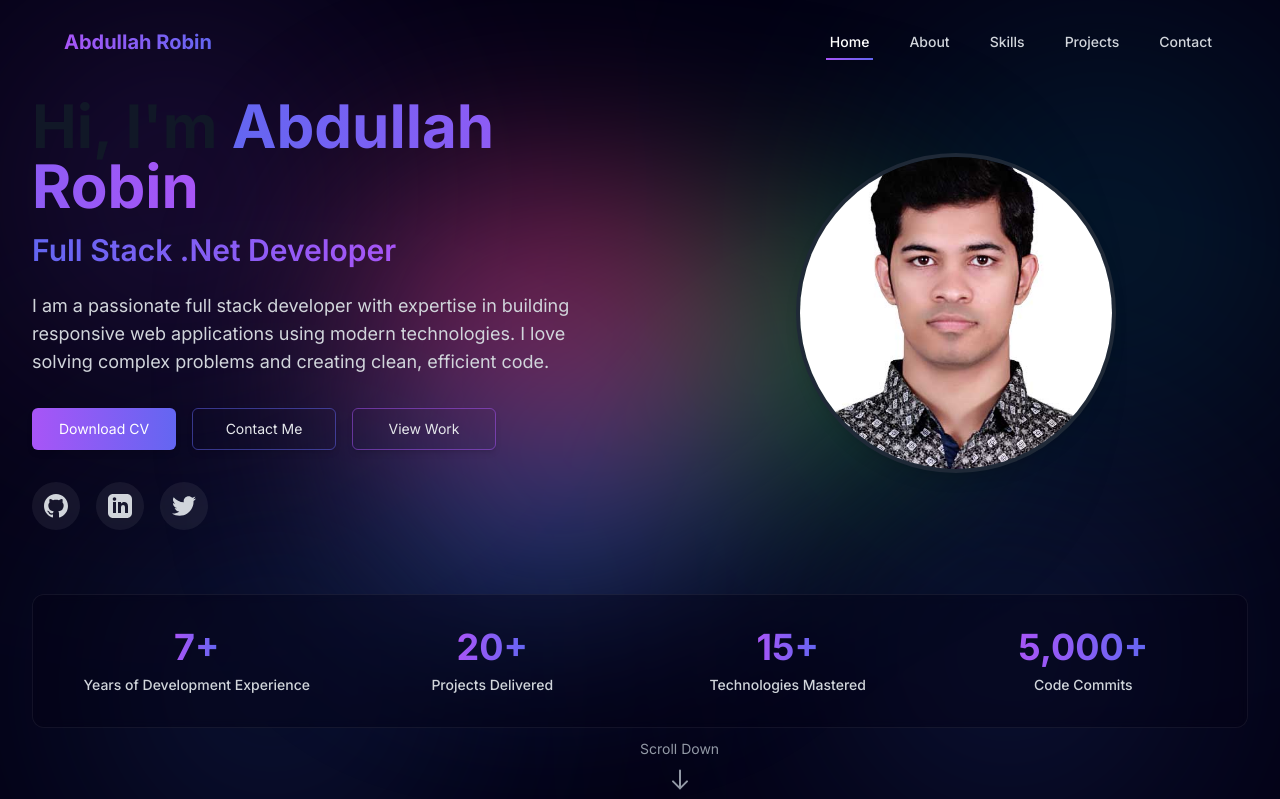
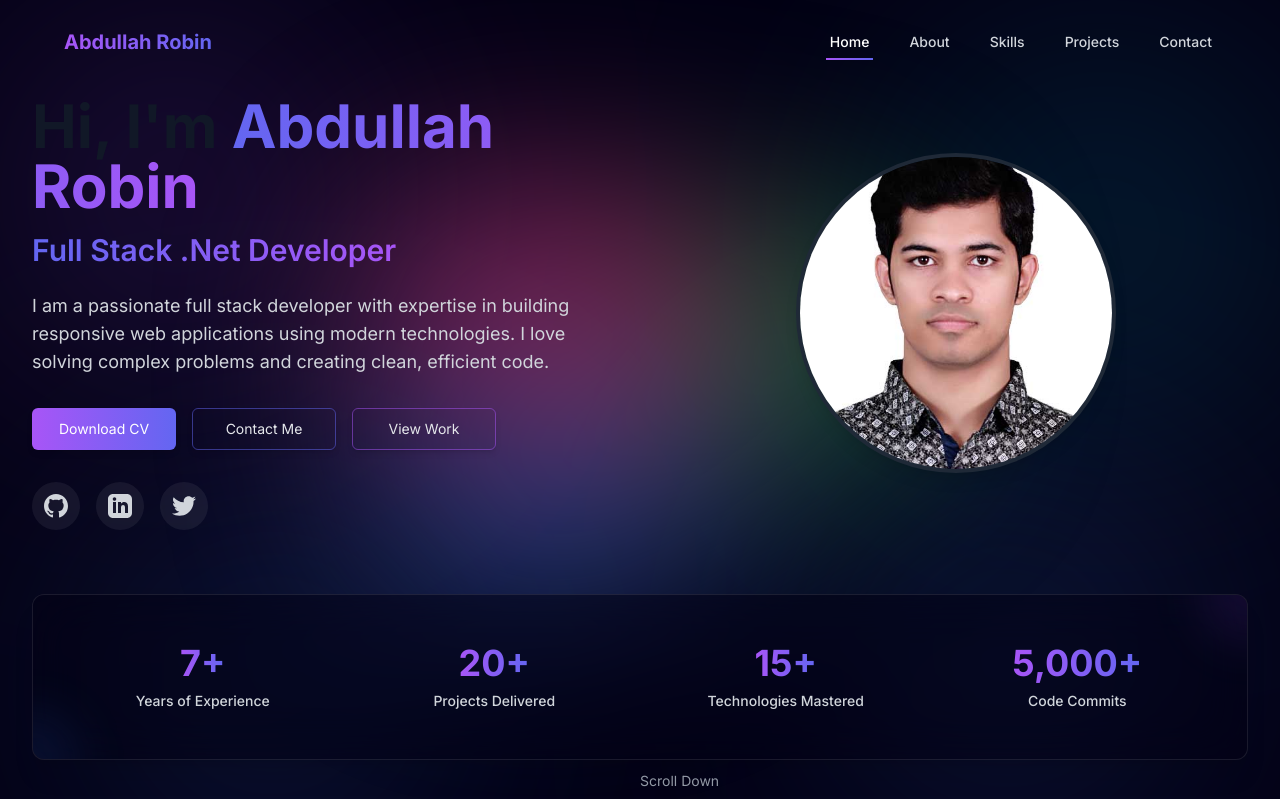
Before and after one commit to robinabdullah/robinabdullah.github.io, a Next.js app: page / in a window 1280 px wide. Shown: the top 799 px of the page. Built offline with nearby package versions, Linux system fonts and the light colour scheme.

Commit message:
refined statistics display for better visual appeal

```diff
--- a/src/components/sections/Hero.tsx
+++ b/src/components/sections/Hero.tsx
@@ -31,7 +31,7 @@ function StatItem({ value, label, delay }: { value: number; label: string; delay
     start: 0,
     end: value,
     delay: delay,
-    duration: 2,
+    duration: 2.5,
     suffix: "+",
     formattingFn: value >= 1000 ? (val) => val.toLocaleString() + "+" : undefined,
   });
@@ -41,11 +41,11 @@ function StatItem({ value, label, delay }: { value: number; label: string; delay
   }, [start]);
 
   return (
-    <div className="flex flex-col items-center">
-      <div className="text-3xl md:text-4xl font-bold bg-gradient-to-r from-[#a855f7] to-[#6366f1] bg-clip-text text-transparent" ref={countUpRef}>
+    <div className="flex flex-col items-center p-4 rounded-lg transition-all duration-300 hover:scale-105 hover:shadow-lg hover:shadow-purple-500/5 cursor-default group">
+      <div className="text-3xl md:text-4xl font-bold bg-gradient-to-r from-[#a855f7] to-[#6366f1] bg-clip-text text-transparent group-hover:from-[#6366f1] group-hover:to-[#a855f7] transition-all duration-500" ref={countUpRef}>
         0
       </div>
-      <div className="mt-2 text-sm text-gray-300 font-medium">{label}</div>
+      <div className="mt-2 text-sm text-gray-300 font-medium group-hover:text-white">{label}</div>
     </div>
   );
 }
@@ -115,30 +115,34 @@ export default function Hero({ name, title, bio, avatar, socialLinks, statistics
 
           {/* Static Statistics */}
           {statistics && (
-            <div className="mt-16 grid grid-cols-2 md:grid-cols-4 gap-8 bg-[#0300145e] backdrop-blur-sm p-8 rounded-xl border border-[#ffffff10]">
-              <div className="flex flex-col items-center">
-                <div className="text-3xl md:text-4xl font-bold bg-gradient-to-r from-[#a855f7] to-[#6366f1] bg-clip-text text-transparent">
+            <div className="mt-16 grid grid-cols-2 md:grid-cols-4 gap-4 bg-[#0300147a] backdrop-blur-xl p-8 rounded-xl border border-[#ffffff18] shadow-xl relative overflow-hidden">
+              {/* Decorative elements */}
+              <div className="absolute -right-12 -top-12 w-24 h-24 rounded-full bg-purple-500/10 blur-xl"></div>
+              <div className="absolute -left-12 -bottom-12 w-24 h-24 rounded-full bg-blue-500/10 blur-xl"></div>
+
+              <div className="flex flex-col items-center p-4 rounded-lg transition-all duration-300 hover:scale-105 hover:shadow-lg hover:shadow-purple-500/5 cursor-default group">
+                <div className="text-3xl md:text-4xl font-bold bg-gradient-to-r from-[#a855f7] to-[#6366f1] bg-clip-text text-transparent group-hover:from-[#6366f1] group-hover:to-[#a855f7] transition-all duration-500">
                   {statistics.yearsExperience}+
                 </div>
-                <div className="mt-2 text-sm text-gray-300 font-medium">Years of Development Experience</div>
+                <div className="mt-2 text-sm text-gray-300 font-medium group-hover:text-white">Years of Experience</div>
               </div>
-              <div className="flex flex-col items-center">
-                <div className="text-3xl md:text-4xl font-bold bg-gradient-to-r from-[#a855f7] to-[#6366f1] bg-clip-text text-transparent">
+              <div className="flex flex-col items-center p-4 rounded-lg transition-all duration-300 hover:scale-105 hover:shadow-lg hover:shadow-purple-500/5 cursor-default group">
+                <div className="text-3xl md:text-4xl font-bold bg-gradient-to-r from-[#a855f7] to-[#6366f1] bg-clip-text text-transparent group-hover:from-[#6366f1] group-hover:to-[#a855f7] transition-all duration-500">
                   {statistics.projectsDelivered}+
                 </div>
-                <div className="mt-2 text-sm text-gray-300 font-medium">Projects Delivered</div>
+                <div className="mt-2 text-sm text-gray-300 font-medium group-hover:text-white">Projects Delivered</div>
               </div>
-              <div className="flex flex-col items-center">
-                <div className="text-3xl md:text-4xl font-bold bg-gradient-to-r from-[#a855f7] to-[#6366f1] bg-clip-text text-transparent">
+              <div className="flex flex-col items-center p-4 rounded-lg transition-all duration-300 hover:scale-105 hover:shadow-lg hover:shadow-purple-500/5 cursor-default group">
+                <div className="text-3xl md:text-4xl font-bold bg-gradient-to-r from-[#a855f7] to-[#6366f1] bg-clip-text text-transparent group-hover:from-[#6366f1] group-hover:to-[#a855f7] transition-all duration-500">
                   {statistics.technologiesMastered}+
                 </div>
-                <div className="mt-2 text-sm text-gray-300 font-medium">Technologies Mastered</div>
+                <div className="mt-2 text-sm text-gray-300 font-medium group-hover:text-white">Technologies Mastered</div>
               </div>
-              <div className="flex flex-col items-center">
-                <div className="text-3xl md:text-4xl font-bold bg-gradient-to-r from-[#a855f7] to-[#6366f1] bg-clip-text text-transparent">
+              <div className="flex flex-col items-center p-4 rounded-lg transition-all duration-300 hover:scale-105 hover:shadow-lg hover:shadow-purple-500/5 cursor-default group">
+                <div className="text-3xl md:text-4xl font-bold bg-gradient-to-r from-[#a855f7] to-[#6366f1] bg-clip-text text-transparent group-hover:from-[#6366f1] group-hover:to-[#a855f7] transition-all duration-500">
                   {statistics.codeCommits.toLocaleString()}+
                 </div>
-                <div className="mt-2 text-sm text-gray-300 font-medium">Code Commits</div>
+                <div className="mt-2 text-sm text-gray-300 font-medium group-hover:text-white">Code Commits</div>
               </div>
             </div>
           )}
@@ -220,15 +224,19 @@ export default function Hero({ name, title, bio, avatar, socialLinks, statistics
             initial={{ opacity: 0, y: 20 }}
             animate={{ opacity: 1, y: 0 }}
             transition={{ duration: 0.5, delay: 0.4 }}
-            className="mt-16 grid grid-cols-2 md:grid-cols-4 gap-8 bg-[#0300145e] backdrop-blur-sm p-8 rounded-xl border border-[#ffffff10]"
+            className="mt-16 grid grid-cols-2 md:grid-cols-4 gap-4 bg-[#0300147a] backdrop-blur-xl p-8 rounded-xl border border-[#ffffff18] shadow-xl relative overflow-hidden group"
           >
+            {/* Decorative elements */}
+            <div className="absolute -right-12 -top-12 w-24 h-24 rounded-full bg-purple-500/10 blur-xl"></div>
+            <div className="absolute -left-12 -bottom-12 w-24 h-24 rounded-full bg-blue-500/10 blur-xl"></div>
+
             <motion.div
               initial={{ opacity: 0, y: 10 }}
               animate={{ opacity: 1, y: 0 }}
               transition={{ duration: 0.3, delay: 0.5 }}
               className="flex flex-col items-center"
             >
-              <StatItem value={statistics.yearsExperience} label="Years of Development Experience" delay={0.6} />
+              <StatItem value={statistics.yearsExperience} label="Years of Experience" delay={0.6} />
             </motion.div>
             <motion.div
               initial={{ opacity: 0, y: 10 }}
```
